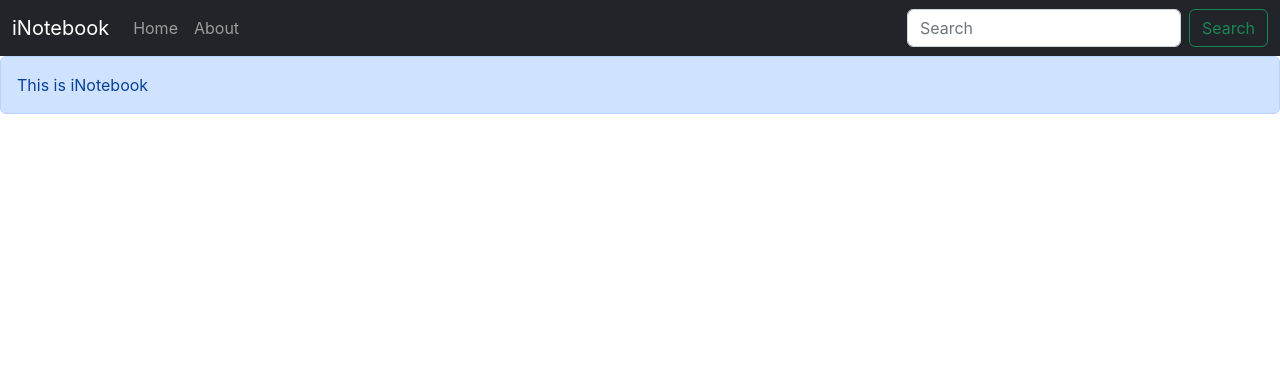
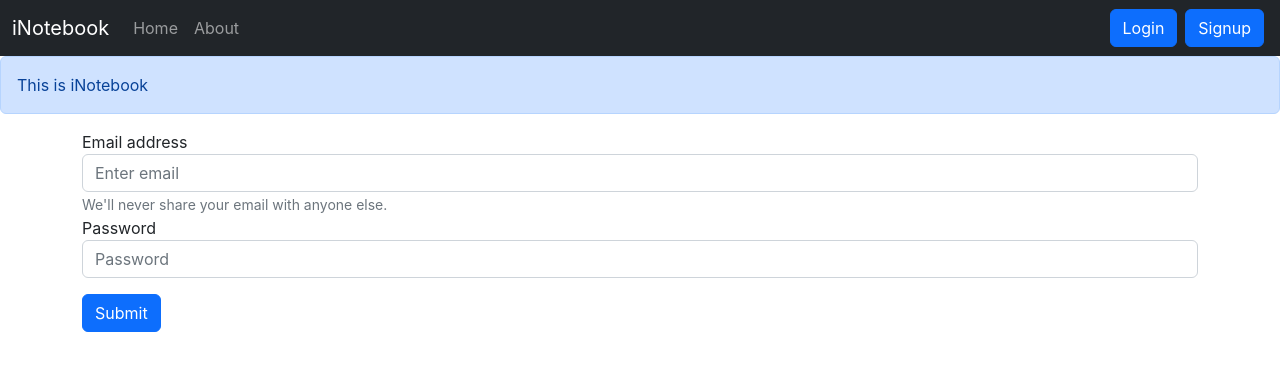
Before and after one commit to tusharsolanki15/iNotebook-React, a React (Create React App) app: page /login in a window 1280 px wide. Shown: the top 370 px of the page. Built offline with nearby package versions, Linux system fonts and the light colour scheme.

Commit message:
Added login component

```diff
--- a/src/App.js
+++ b/src/App.js
@@ -5,6 +5,8 @@
 import NavBar from './components/NavBar';
 import { BrowserRouter, Routes, Route } from "react-router-dom";
 import { Alert } from './components/Alert';
+import Login from './components/Login';
+import Singup from './components/Singup';
 
 function App() {
   return (
@@ -17,6 +19,8 @@
             <Routes>
               <Route exact path="/" element={<Home />} />
               <Route exact path="/about" element={<About />} />
+              <Route exact path="/login" element={<Login />} />
+              <Route exact path="/signup" element={<Singup />} />
             </Routes>
           </div>
         </BrowserRouter>
--- /dev/null
+++ b/src/components/Login.js
@@ -0,0 +1,41 @@
+import React, { useState } from 'react'
+
+const Login = () => {
+    const [credentials, setCredential] = useState({email: "", password: ""})
+
+    const handleSubmit = async (e) => {
+        e.preventDefault()
+        const response = await fetch("http://localhost:5000/api/auth/login", {
+            method: "POST",
+            headers: {
+                "Content-Type": "application/json",
+            },
+            body: JSON.stringify({email: credentials.email, password: credentials.password}),
+        });
+        const json = await response.json()
+        console.log(json)
+    }
+
+    const  onChange = (e) =>{
+        setCredential({...credentials, [e.target.name]: e.target.value})
+    }
+
+    return (
+        <div>
+            <form onSubmit={handleSubmit}>
+                <div className="form-group">
+                    <label htmlFor="email">Email address</label>
+                    <input type="email" className="form-control" value={credentials.email} id="email" name='email' aria-describedby="emailHelp" placeholder="Enter email" onChange={onChange}/>
+                    <small id="emailHelp" className="form-text text-muted">We'll never share your email with anyone else.</small>
+                </div>
+                <div className="form-group">
+                    <label htmlFor="password">Password</label>
+                    <input type="password" className="form-control" value={credentials.password} id="password" name='password' placeholder="Password" onChange={onChange}/>
+                </div>
+                <button type="submit" className="btn btn-primary my-3" >Submit</button>
+            </form>
+        </div>
+    )
+}
+
+export default Login
--- a/src/components/NavBar.js
+++ b/src/components/NavBar.js
@@ -24,9 +24,9 @@
             <Link className={`nav-link ${location.pathname==="/about" ? "active" : ""}`} to="/about">About</Link>
           </li>
         </ul>
-        <form className="d-flex" role="search">
-          <input className="form-control me-2" type="search" placeholder="Search" aria-label="Search"/>
-          <button className="btn btn-outline-success" type="submit">Search</button>
+        <form className="d-flex">
+        <Link className="btn btn-primary mx-1" to="/login" role="button">Login</Link>
+        <Link className="btn btn-primary mx-1" to="/signup" role="button">Signup</Link>
         </form>
       </div>
     </div>
--- /dev/null
+++ b/src/components/Singup.js
@@ -0,0 +1,9 @@
+import React from 'react'
+
+const Singup = () => {
+  return (
+    <div>I am Singup</div>
+  )
+}
+
+export default Singup
```
